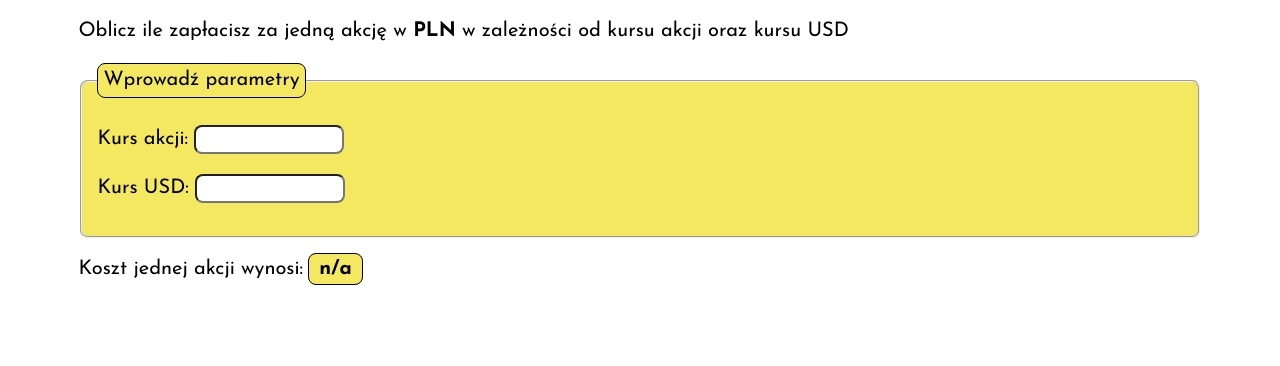
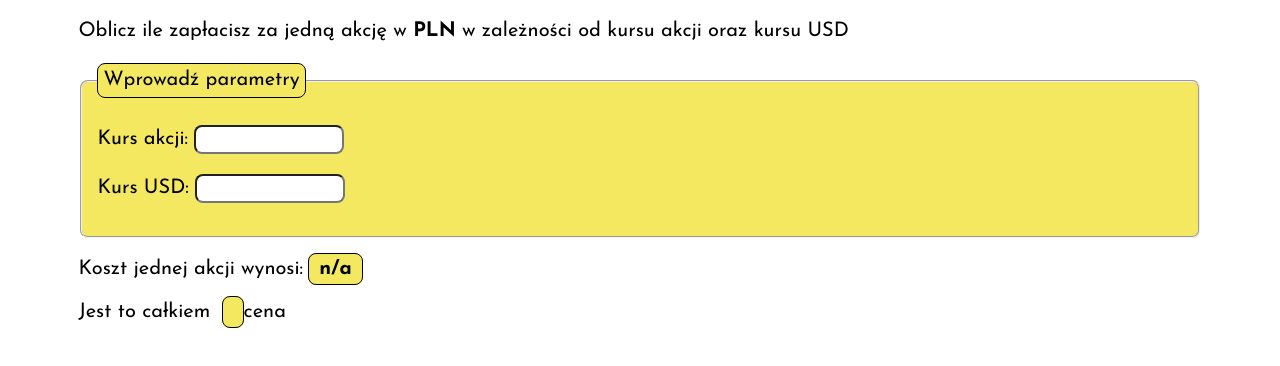
Before and after one commit to JacekWarzecha/Converter-, a plain HTML site: page index.html in a window 1280 px wide. Drawn offline with nearby package versions, Linux system fonts and the light colour scheme.

Commit message:
added new paragraph in the form

```diff
--- a/index.html
+++ b/index.html
@@ -63,6 +63,7 @@
           >n/a</strong
         >
       </p>
+      <p>Jest to całkiem <strong class="js-ratio form__cost"> </strong>cena</p>
     </form>
   </body>
 </html>
```
